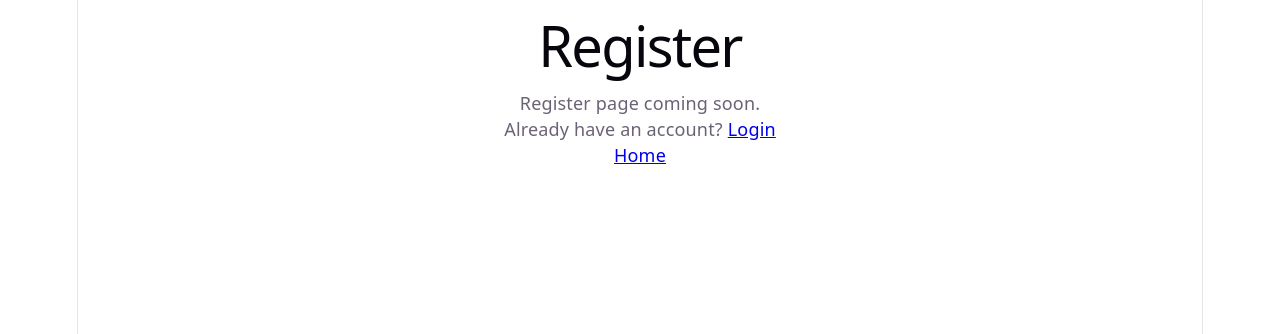
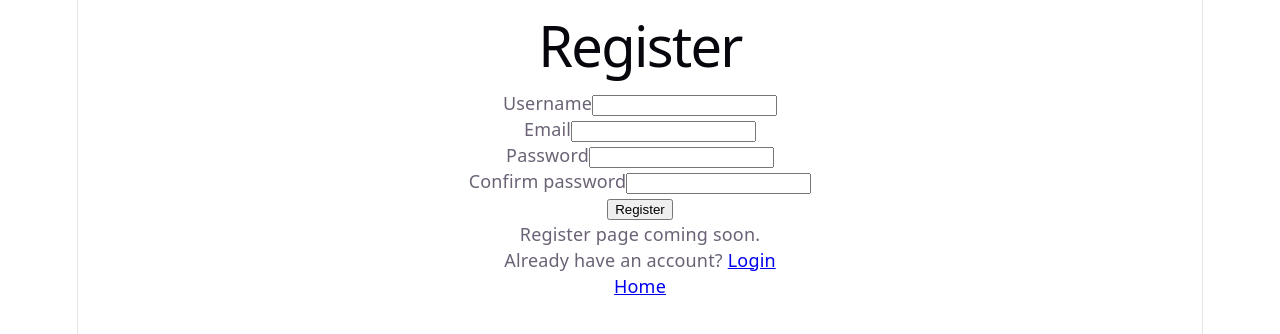
Before and after one commit to chingu-voyages/X02-team-02, a React (Vite) app in the folder client/: page /register in a window 1280 px wide. Shown: the top 334 px of the page. Built offline with nearby package versions, Linux system fonts and the light colour scheme; no server answers.

Commit message:
implement error handling in registe form

```diff
--- a/client/src/auth/schemas.ts
+++ b/client/src/auth/schemas.ts
@@ -3,7 +3,7 @@ import { z } from "zod";
 const passwordSchema = z
   .string()
   .min(8, "Password must be at least 8 characters.")
-  .max(64, "Password cannot exceed 64 characters.")
+  .max(64, "Password must not exceed 64 characters.")
   .regex(/[a-z]/, "Must contain at least one lowercase letter")
   .regex(/[A-Z]/, "Must contain at least one uppercase letter")
   .regex(/[0-9]/, "Must contain at least one number")
@@ -15,8 +15,12 @@ export const registerFormSchema = z
       .string()
       .trim()
       .min(1, "Username must be at least 1 character.")
-      .max(50, "Username cannot exceed 50 characters."),
-    email: z.email("Enter a valid email address."),
+      .max(50, "Username must not exceed 50 characters."),
+    email: z
+      .string()
+      .trim()
+      .max(255, "Email cannot exceed 255 characters.")
+      .pipe(z.email("Enter a valid email address.")),
     password: passwordSchema,
     confirmPassword: z.string().min(1, "Please confirm your password"),
   })
--- a/client/src/components/RegisterForm.tsx
+++ b/client/src/components/RegisterForm.tsx
@@ -3,6 +3,14 @@ import { zodResolver } from "@hookform/resolvers/zod";
 import { registerFormSchema, type RegisterInput } from "../auth/schemas.ts";
 import type { RegisterRequest } from "@x02/shared";
 import { register as registerUser } from "../api/auth.ts";
+import { ApiError } from "../api/client.ts";
+
+const SERVER_FIELDS = ["username", "email", "password"];
+type ServerField = "username" | "email" | "password";
+
+function isServerField(name: string): name is ServerField {
+  return SERVER_FIELDS.includes(name);
+}
 
 export default function RegisterForm() {
   const {
@@ -23,9 +31,41 @@ export default function RegisterForm() {
 
     try {
       const result = await registerUser(request);
+      // TODO(#38): navigate after registration
       console.log(result);
     } catch (error) {
       console.error(error);
+
+      if (error instanceof ApiError) {
+        // input field error
+        if (error.fieldErrors.length > 0) {
+          let hasHandledFieldError = false;
+          for (const { field, message } of error.fieldErrors) {
+            if (isServerField(field)) {
+              setError(
+                field,
+                { type: "server", message },
+                { shouldFocus: !hasHandledFieldError },
+              );
+              hasHandledFieldError = true;
+            }
+          }
+          if (hasHandledFieldError) return;
+        }
+
+        // form-level error
+        setError("root.server", {
+          type: String(error.status),
+          message: error.message,
+        });
+
+        return;
+      }
+
+      setError("root.server", {
+        type: "network",
+        message: "Couldn't reach the server. Please try again.",
+      });
     }
   };
 
@@ -79,7 +119,7 @@ export default function RegisterForm() {
       <div>
         <label htmlFor="confirmPassword">Confirm password</label>
         <input
-          type="confirmPassword"
+          type="Password"
           id="confirmPassword"
           {...register("confirmPassword")}
           aria-invalid={!!errors.confirmPassword}
@@ -92,6 +132,8 @@ export default function RegisterForm() {
         )}
       </div>
 
+      {errors.root?.server && <p role="alert">{errors.root.server.message}</p>}
+
       <button type="submit" disabled={isSubmitting}>
         Register
       </button>
--- a/client/src/pages/RegisterPage.tsx
+++ b/client/src/pages/RegisterPage.tsx
@@ -1,11 +1,15 @@
 import { Link } from "react-router";
+import RegisterForm from "../components/RegisterForm";
 
 export default function RegisterPage() {
   return (
     <main className="register-page">
       <h1>Register</h1>
+      <RegisterForm />
       <p>Register page coming soon.</p>
-      <p>Already have an account? <Link to="/login">Login</Link></p>
+      <p>
+        Already have an account? <Link to="/login">Login</Link>
+      </p>
       <nav>
         <Link to="/">Home</Link>
       </nav>
```
